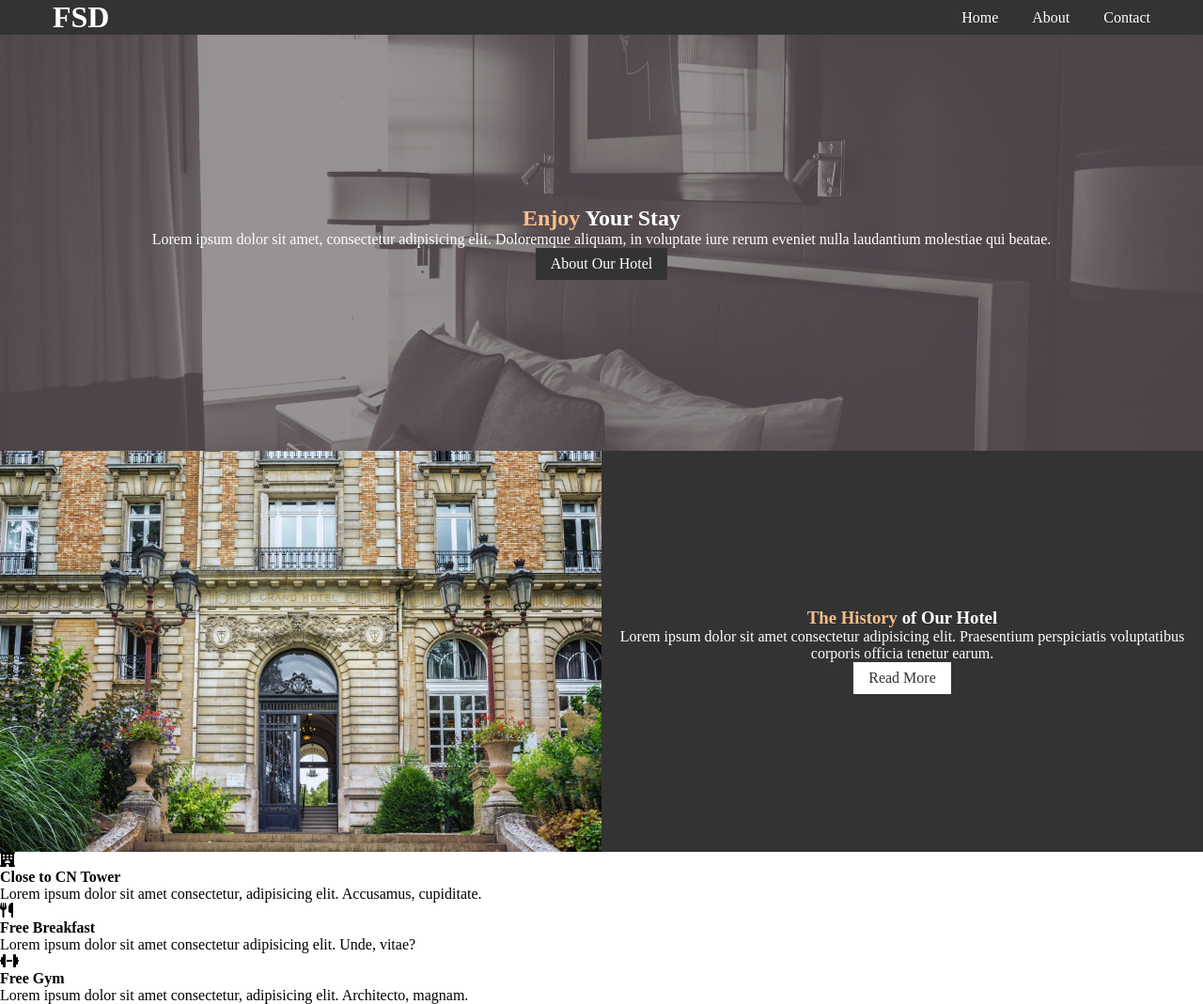
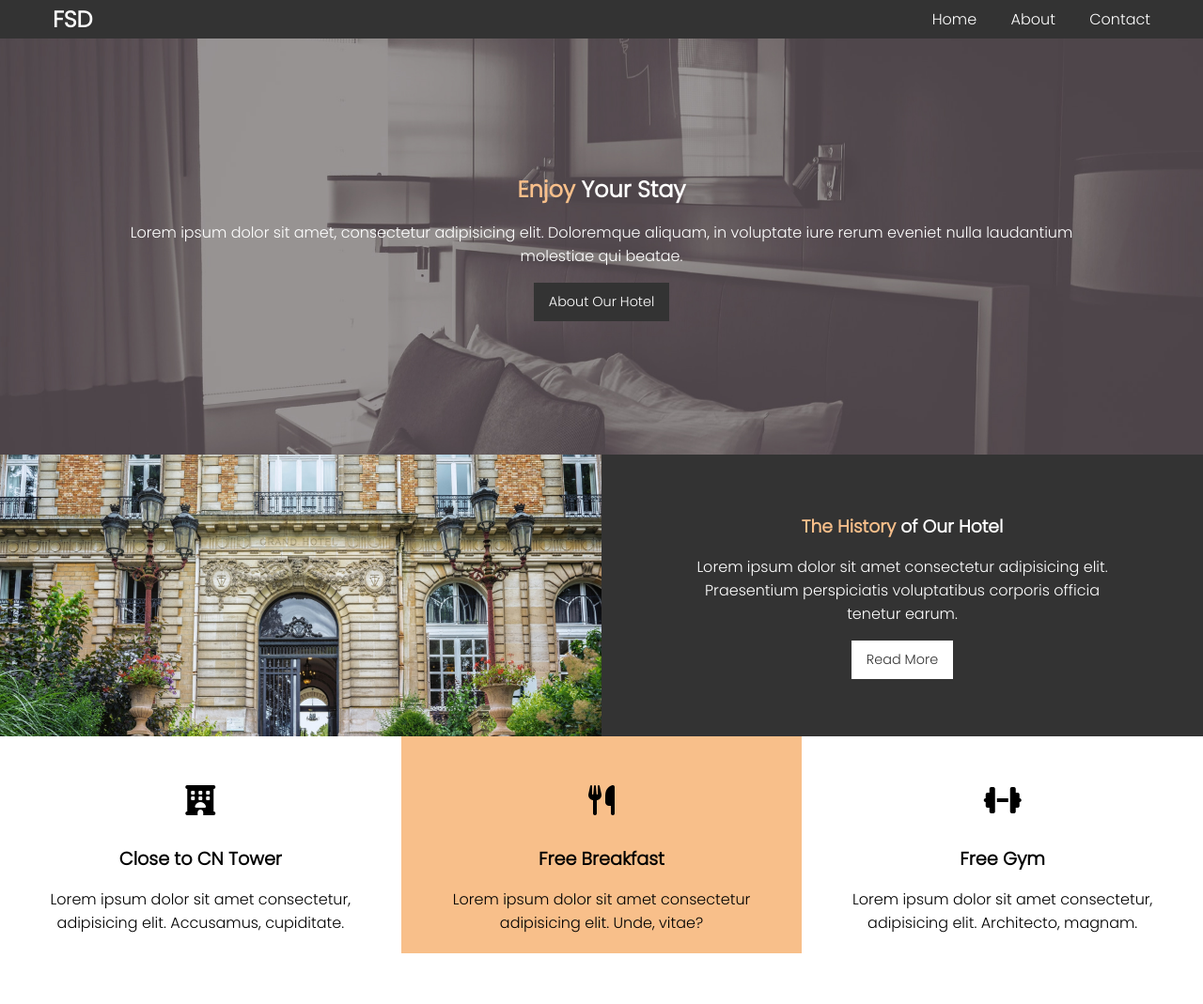
Before and after one commit to LukeBF/Hotel-Website-Redo, a plain HTML site: page index-2.html in a window 1280 px wide. Shown: the whole page at 94% size. After the commit the page ends 1015 px from the top, so only its background shows below. Drawn offline with Linux system fonts and the light colour scheme.

Commit message:
Completed home page redo

```diff
--- a/css/style-2.css
+++ b/css/style-2.css
@@ -20,7 +20,16 @@ a
       text-decoration: none;
       /*remove the underline from links*/
 }
+body
+{
+      font-family: 'Inter', sans-serif;
+      font-family: 'Poppins', sans-serif;
+}
 /*Reusable Styles*/
+.margin-bottom
+{
+      margin-bottom: 1rem;
+}
 .grid
 {
       display: grid;
@@ -29,6 +38,10 @@ a
 {
       display: flex;
 }
+.grid-header
+{
+      grid-template-columns: 100px 1fr;
+}
 .grid-col-2
 {
       grid-template-columns: repeat(2, 1fr);
@@ -36,6 +49,13 @@ a
 .grid-col-3
 {
       grid-template-columns: repeat(3, 1fr);
+}
+.btn
+{
+      display: inline-block;
+      /*required to apply padding on all 4 sides*/
+      padding: 10px 16px;
+      font-size: 0.9rem;
 }
 .btn-dark
 {
@@ -56,12 +76,6 @@ a
 {
       color: var(--highlight-color);
 }
-.btn
-{
-      display: inline-block;
-      /*required to apply padding on all 4 sides*/
-      padding: 8px 16px;
-}
 img
 {
       width: 100%;
@@ -70,8 +84,18 @@ img
       /*the image is never going to get larger than it's original width*/
 
 }
-
+.link-hover:hover,
+.link-hover > a:hover
+{
+      background: var(--secondary-bg);
+      color: var(--highlight-color);
+}
 /******Navigation Bar*****/
+h1
+{
+      font-size: 1.5rem;
+      align-self: center;
+}
 header
 {
       background: var(--primary-bg);
@@ -88,16 +112,15 @@ nav li
 {
       display: inline-block;
 }
-.nav-list
+header > div > nav
 {
-      justify-items: end;
-      align-items: center;
+      justify-self: end;
 }
-.nav-list li
+header > div > nav li
 {
       padding: 8px 16px;
 }
-.nav-list a
+header > div > nav a
 {
       color: var(--primary-font-color);
 }
@@ -115,8 +138,20 @@ nav li
 #hero-section > div
 {
       text-align: center;
+      padding: 0 5rem;
 }
 /******History Section*****/
+#history-section,
+#history-section > div
+{
+      height: 300px;
+}
+#history-section > div > img
+{
+      height: 100%;
+      object-fit: cover;
+
+}
 #history-section > div
 {
       background: var(--primary-bg);
@@ -125,3 +160,29 @@ nav li
       justify-content: center;
       text-align: center;
 }
+#history-section > div:nth-child(2)
+{
+      padding: 0 5rem;
+}
+/******Features Section*****/
+#features-section
+{
+      text-align: center;
+}
+#features-section > div
+{
+      padding: 20px;
+}
+#features-section > div:nth-child(even)
+{
+      background: var(--highlight-color);
+}
+#features-section i
+{
+      font-size: 2rem;
+      padding: 2rem;
+}
+#features-section h4
+{
+      font-size: 1.2rem;
+}
--- a/index-2.html
+++ b/index-2.html
@@ -5,25 +5,28 @@
             <meta http-equiv="X-UA-Compatible" content="IE=edge">
             <meta name="viewport" content="width=device-width, initial-scale=1.0">
             <script src="https://kit.fontawesome.com/807c979bae.js" crossorigin="anonymous"></script>
+            <link rel="preconnect" href="https://fonts.googleapis.com">
+            <link rel="preconnect" href="https://fonts.gstatic.com" crossorigin>
+            <link href="https://fonts.googleapis.com/css2?family=Inter:wght@300;400;500&family=Poppins:wght@300&display=swap" rel="stylesheet">
             <link rel="stylesheet" href="css/style-2.css">
             <title>FSD Hotel</title>
       </head>
       <body>
             <header>
-                  <div class="grid grid-col-2 container">
+                  <div class="grid grid-header container">
                         <h1>
                               <a href="#">FSD</a>
                         </h1>
 
-                        <nav class="nav-list grid">
+                        <nav class="grid">
                               <ul>
-                                    <li>
+                                    <li class="link-hover">
                                           <a href="#">Home</a>
                                     </li>
-                                    <li>
+                                    <li class="link-hover">
                                           <a href="#">About</a>
                                     </li>
-                                    <li>
+                                    <li class="link-hover">
                                           <a href="#">Contact</a>
                                     </li>
                               </ul>
@@ -34,8 +37,8 @@
             <main>
                   <section id="hero-section" class="grid">
                         <div class="container">
-                              <h2><span class="highlight-text">Enjoy</span> Your Stay</h2>
-                              <p>
+                              <h2 class="margin-bottom"><span class="highlight-text">Enjoy</span> Your Stay</h2>
+                              <p class="margin-bottom">
                                     Lorem ipsum dolor sit amet, consectetur adipisicing elit. Doloremque aliquam, in voluptate iure rerum eveniet nulla laudantium molestiae qui beatae.
                               </p>
                               <a href="" class="btn btn-dark">About Our Hotel</a>
@@ -43,11 +46,14 @@
                   </section>
 
                   <section id="history-section" class="grid grid-col-2">
-                        <img src="img/photo-1.jpg" alt="a picture of hotel">
+                        <div>
+                              <img src="img/photo-1.jpg" alt="a picture of hotel">
+                        </div>
+
                         <div class="flex">
                               <div>
-                                    <h3><span class="highlight-text">The History</span> of Our Hotel</h3>
-                                    <p>
+                                    <h3 class="margin-bottom"><span class="highlight-text">The History</span> of Our Hotel</h3>
+                                    <p class="margin-bottom">
                                           Lorem ipsum dolor sit amet consectetur adipisicing elit. Praesentium perspiciatis voluptatibus corporis officia tenetur earum.
                                     </p>
                                     <a href="" class="btn btn-light">Read More</a>
@@ -55,24 +61,24 @@
                         </div>
                   </section>
 
-                  <section id="features-section">
+                  <section id="features-section" class="grid grid-col-3">
                         <div>
                               <i class="fa-solid fa-hotel"></i>
-                              <h4>Close to CN Tower</h4>
+                              <h4 class="margin-bottom">Close to CN Tower</h4>
                               <p>
                                     Lorem ipsum dolor sit amet consectetur, adipisicing elit. Accusamus, cupiditate.
                               </p>
                         </div>
                         <div>
                               <i class="fa-solid fa-utensils"></i>
-                              <h4>Free Breakfast</h4>
+                              <h4 class="margin-bottom">Free Breakfast</h4>
                               <p>
                                     Lorem ipsum dolor sit amet consectetur adipisicing elit. Unde, vitae?
                               </p>
                         </div>
                         <div>
                               <i class="fa-solid fa-dumbbell"></i>
-                              <h4>Free Gym</h4>
+                              <h4 class="margin-bottom">Free Gym</h4>
                               <p>
                                     Lorem ipsum dolor sit amet consectetur, adipisicing elit. Architecto, magnam.
                               </p>
```
